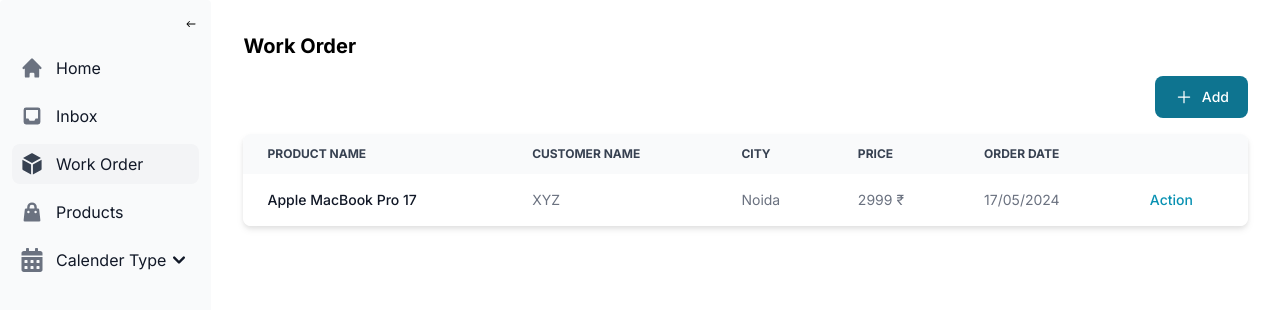
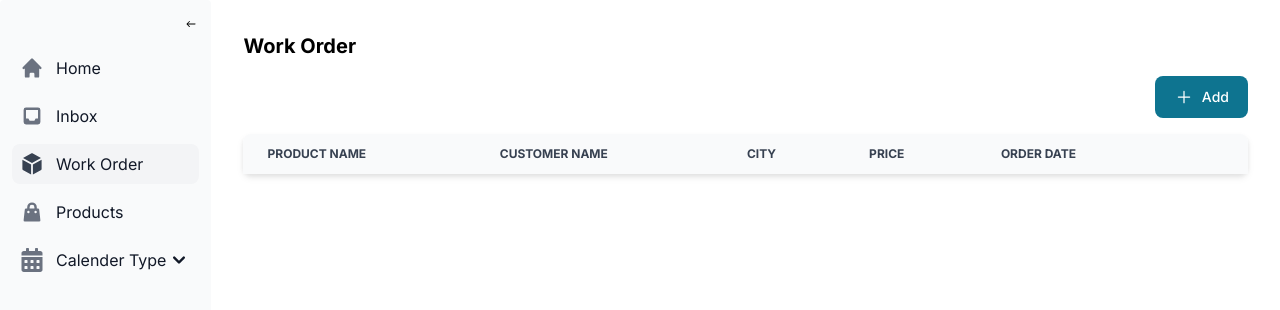
Before and after one commit to AKgupta22/next-dash-dgs, a Next.js app: page /work-order in a window 1280 px wide. Shown: the top 310 px of the page. Built offline with nearby package versions, Linux system fonts and the light colour scheme.

Commit message:
added create operation

```diff
--- a/components/CommonModal.tsx
+++ b/components/CommonModal.tsx
@@ -10,6 +10,7 @@ interface CommonModalProps {
   color: string;
   submitHandler: () => void;
   submitTitle: string;
+  clearForm: () => void | null;
 }
 
 const CommonModal = ({
@@ -20,13 +21,23 @@ const CommonModal = ({
   submitHandler,
   submitTitle,
   children,
+  clearForm,
 }: React.PropsWithChildren<CommonModalProps>): React.JSX.Element => {
   const handleSubmitModal = () => {
     submitHandler();
   };
 
   return (
-    <Modal dismissible show={openModal} onClose={() => setOpenModal(false)}>
+    <Modal
+      dismissible
+      show={openModal}
+      onClose={() => {
+        setOpenModal(false);
+        if (clearForm) {
+          clearForm();
+        }
+      }}
+    >
       <Modal.Header>{heading}</Modal.Header>
       <Modal.Body>{children}</Modal.Body>
       <Modal.Footer>
@@ -36,7 +47,15 @@ const CommonModal = ({
         >
           {submitTitle}
         </Button>
-        <Button color="gray" onClick={() => setOpenModal(false)}>
+        <Button
+          color="gray"
+          onClick={() => {
+            setOpenModal(false);
+            if (clearForm) {
+              clearForm();
+            }
+          }}
+        >
           Cancel
         </Button>
       </Modal.Footer>
--- a/package.json
+++ b/package.json
@@ -16,12 +16,14 @@
     "react": "^18",
     "react-dom": "^18",
     "react-redux": "^9.1.2",
+    "uuid": "^10.0.0",
     "yup": "^1.4.0"
   },
   "devDependencies": {
     "@types/node": "^20",
     "@types/react": "^18",
     "@types/react-dom": "^18",
+    "@types/uuid": "^10.0.0",
     "postcss": "^8",
     "tailwindcss": "^3.4.1",
     "typescript": "^5"
--- a/redux/rootReducer/index.tsx
+++ b/redux/rootReducer/index.tsx
@@ -1,5 +1,10 @@
 import { combineReducers } from "@reduxjs/toolkit";
 import workOrderSlice from "../slices/workOrderSlice";
+import { workOrderStateType } from "../slices/workOrderSlice";
+
+export interface RootState {
+  workOrder: workOrderStateType[];
+}
 
 const rootReducer = combineReducers({
   workOrder: workOrderSlice,
--- a/redux/slices/workOrderSlice.tsx
+++ b/redux/slices/workOrderSlice.tsx
@@ -1,6 +1,7 @@
 import { createSlice } from "@reduxjs/toolkit";
 
 export interface workOrderStateType {
+  id: string;
   product_name: string;
   customer_name: string;
   city: string;
@@ -15,7 +16,7 @@ const workOrderSlice = createSlice({
   initialState: initialState,
   reducers: {
     addWorkOrder(state, action) {
-      // perform action
+      state.push(action.payload);
     },
   },
 });
--- a/view/Work-Order/WorkOrder.tsx
+++ b/view/Work-Order/WorkOrder.tsx
@@ -10,12 +10,16 @@ import CommonModal from "@/components/CommonModal";
 import WorkOrderForm from "./components/WorkOrderForm";
 import { useFormik } from "formik";
 import { workOrderFormValidationSchema } from "@/utils/constant";
+import { dispatch } from "@/redux/store";
+import { addWorkOrder } from "@/redux/slices/workOrderSlice";
+import { v4 as uuidv4 } from "uuid";
 
 const WorkOrder = (): React.JSX.Element => {
   const [openModal, setOpenModal] = useState<boolean>(false);
 
   const formik = useFormik({
     initialValues: {
+      id: uuidv4(),
       product_name: "",
       customer_name: "",
       city: "",
@@ -23,7 +27,11 @@ const WorkOrder = (): React.JSX.Element => {
       order_date: "",
     },
     validationSchema: workOrderFormValidationSchema,
-    onSubmit: (values) => {},
+    onSubmit: (values, { resetForm }) => {
+      dispatch(addWorkOrder(values));
+      resetForm();
+      setOpenModal(false);
+    },
   });
 
   return (
@@ -48,8 +56,9 @@ const WorkOrder = (): React.JSX.Element => {
           color="success"
           submitHandler={formik.handleSubmit}
           submitTitle="Add"
+          clearForm={formik.resetForm}
         >
-          <WorkOrderForm formik={formik}/>
+          <WorkOrderForm formik={formik} />
         </CommonModal>
       ) : null}
     </>
--- a/view/Work-Order/components/WorkOrderTable.tsx
+++ b/view/Work-Order/components/WorkOrderTable.tsx
@@ -2,8 +2,12 @@
 
 import React from "react";
 import { Table } from "flowbite-react";
+import { useSelector } from "react-redux";
+import { RootState } from "@/redux/rootReducer";
 
 const WorkOrderTable = (): React.JSX.Element => {
+  const workOrderData = useSelector((state: RootState) => state.workOrder);
+
   return (
     <div className="overflow-x-auto">
       <Table hoverable>
@@ -18,20 +22,22 @@ const WorkOrderTable = (): React.JSX.Element => {
           </Table.HeadCell>
         </Table.Head>
         <Table.Body className="divide-y">
-          <Table.Row className="bg-white dark:border-gray-700 dark:bg-gray-800">
+          {workOrderData.map((orderData) => (
+            <Table.Row key={orderData.id} className="bg-white dark:border-gray-700 dark:bg-gray-800">
               <Table.Cell className="whitespace-nowrap font-medium text-gray-900 dark:text-white">
-              Apple MacBook Pro 17
+                {orderData.product_name}
               </Table.Cell>
-            <Table.Cell>XYZ</Table.Cell>
-            <Table.Cell>Noida</Table.Cell>
-            <Table.Cell>2999 &#8377;</Table.Cell>
-            <Table.Cell>17/05/2024</Table.Cell>
+              <Table.Cell>{orderData.customer_name}</Table.Cell>
+              <Table.Cell>{orderData.city}</Table.Cell>
+              <Table.Cell>{orderData.price} &#8377;</Table.Cell>
+              <Table.Cell>{orderData.order_date}</Table.Cell>
               <Table.Cell>
                 <p className="font-medium text-cyan-600 hover:underline dark:text-cyan-500">
                   Action
                 </p>
               </Table.Cell>
             </Table.Row>
+          ))}
         </Table.Body>
       </Table>
     </div>
```
Also changed, not shown: 1 other file (tests, documents, lock files or other folders). Lines whose indentation alone changed are shown as unchanged.
